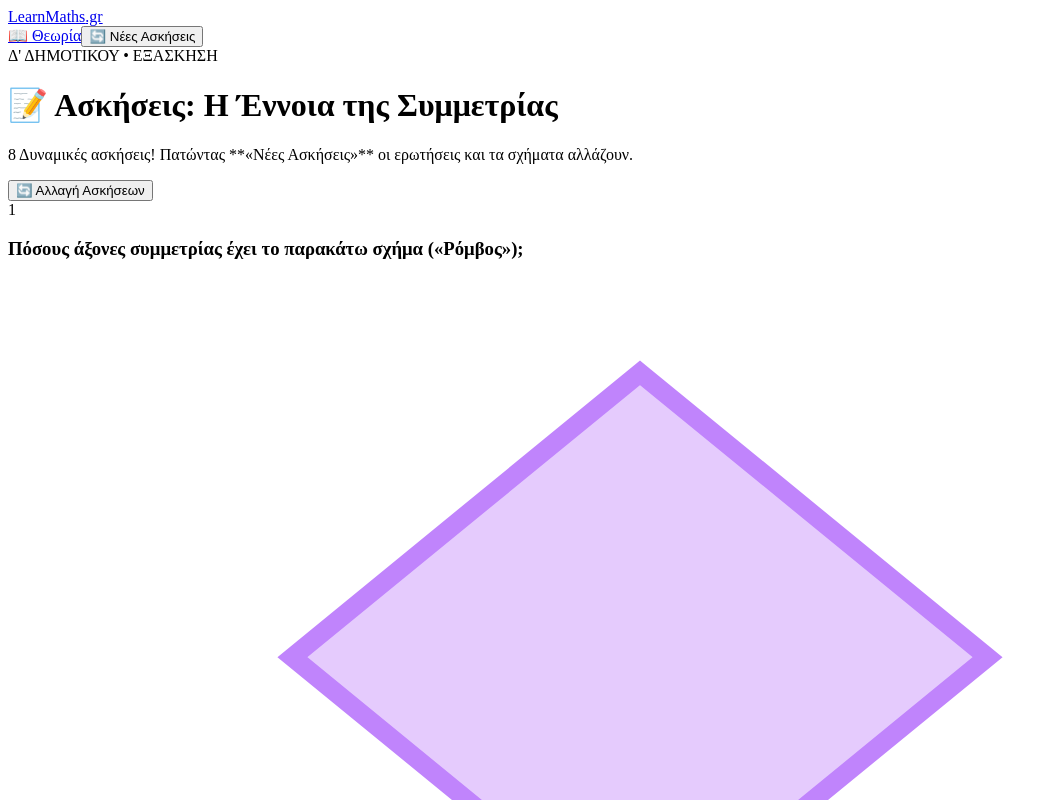
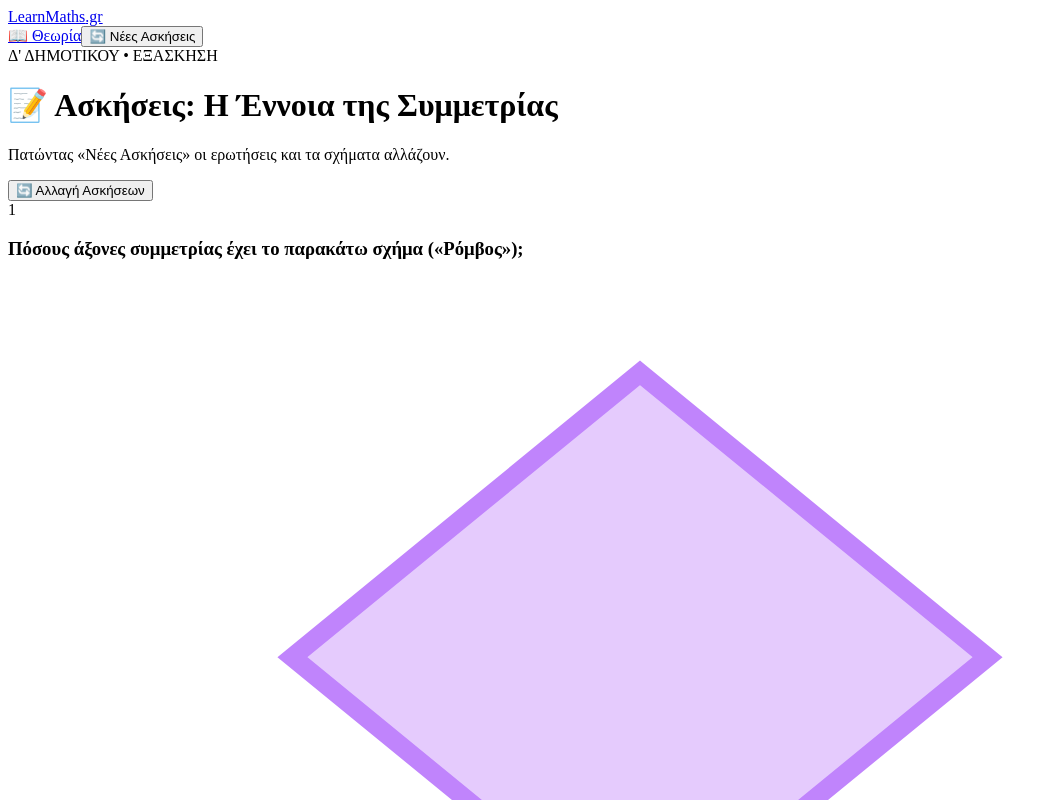
Before and after one commit to gkrimpas-lab/learn-maths-2026, a Next.js app: page /d-dimotikou/18-simmetria-ask in a window 1280 px wide. Shown: the top 800 px of the page, without its empty margins (0-1058 px from the left). Built offline with nearby package versions, Linux system fonts and the light colour scheme.

Commit message:
Fix title and text formatting in 18-simmetria-ask.js

```diff
--- a/pages/d-dimotikou/18-simmetria-ask.js
+++ b/pages/d-dimotikou/18-simmetria-ask.js
@@ -377,7 +377,7 @@ export default function SimmetriaAskPage() {
   return (
     <div className="min-h-screen bg-gray-50 text-gray-800 font-sans flex flex-col justify-between pb-24">
       <Head>
-        <title>🦋 Ασκήσεις: Συμμετρία & Άξονες - LearnMaths.gr</title>
+        <title>🦋 Ασκήσεις: Συμμετρία και Άξονες - LearnMaths.gr</title>
         <script src="https://cdn.tailwindcss.com"></script>
       </Head>
 
@@ -415,7 +415,7 @@ export default function SimmetriaAskPage() {
                 📝 Ασκήσεις: Η Έννοια της Συμμετρίας
               </h1>
               <p className="text-purple-100 text-sm md:text-base mt-1">
-                8 Δυναμικές ασκήσεις! Πατώντας **«Νέες Ασκήσεις»** οι ερωτήσεις και τα σχήματα αλλάζουν.
+                Πατώντας «Νέες Ασκήσεις» οι ερωτήσεις και τα σχήματα αλλάζουν.
               </p>
             </div>
 
```
